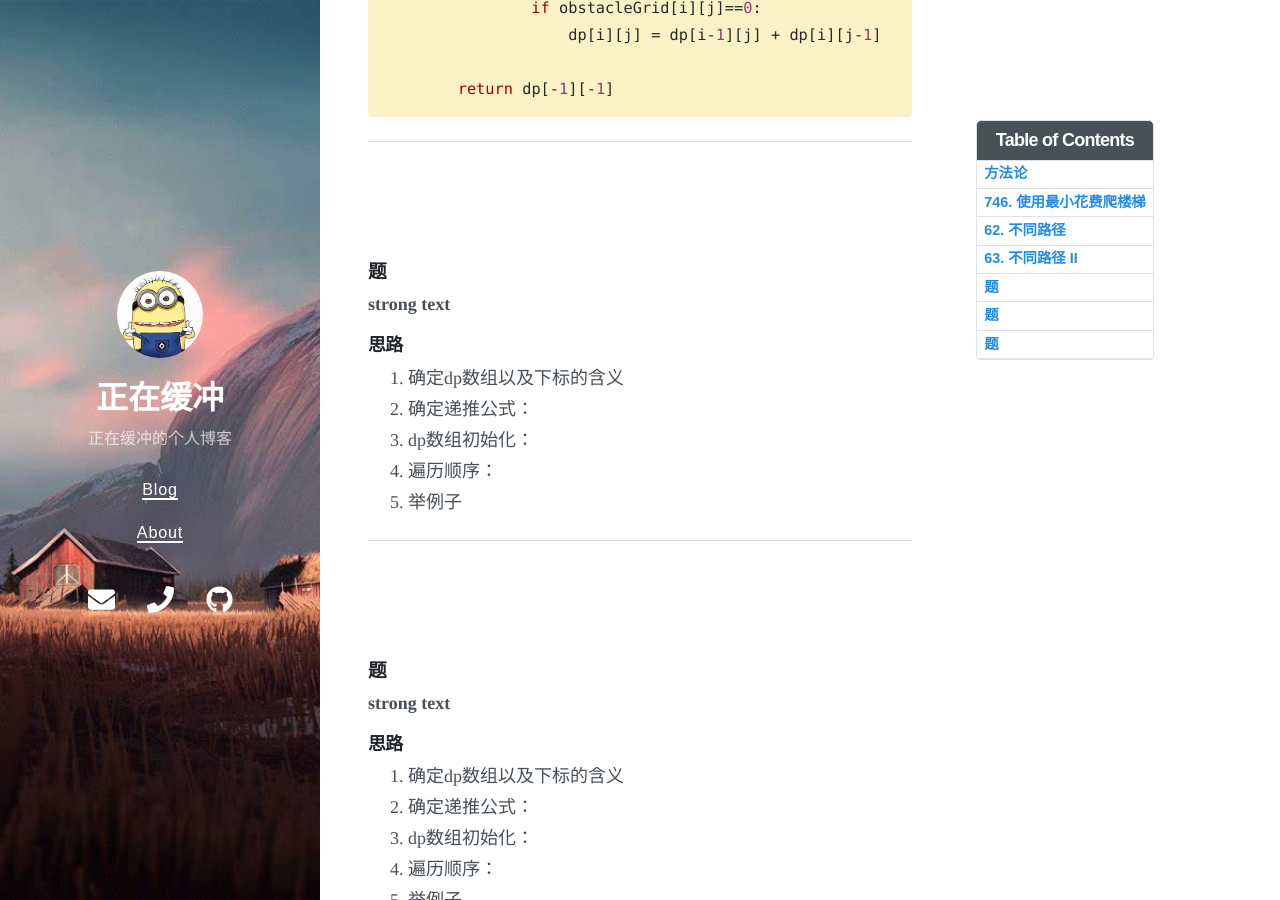
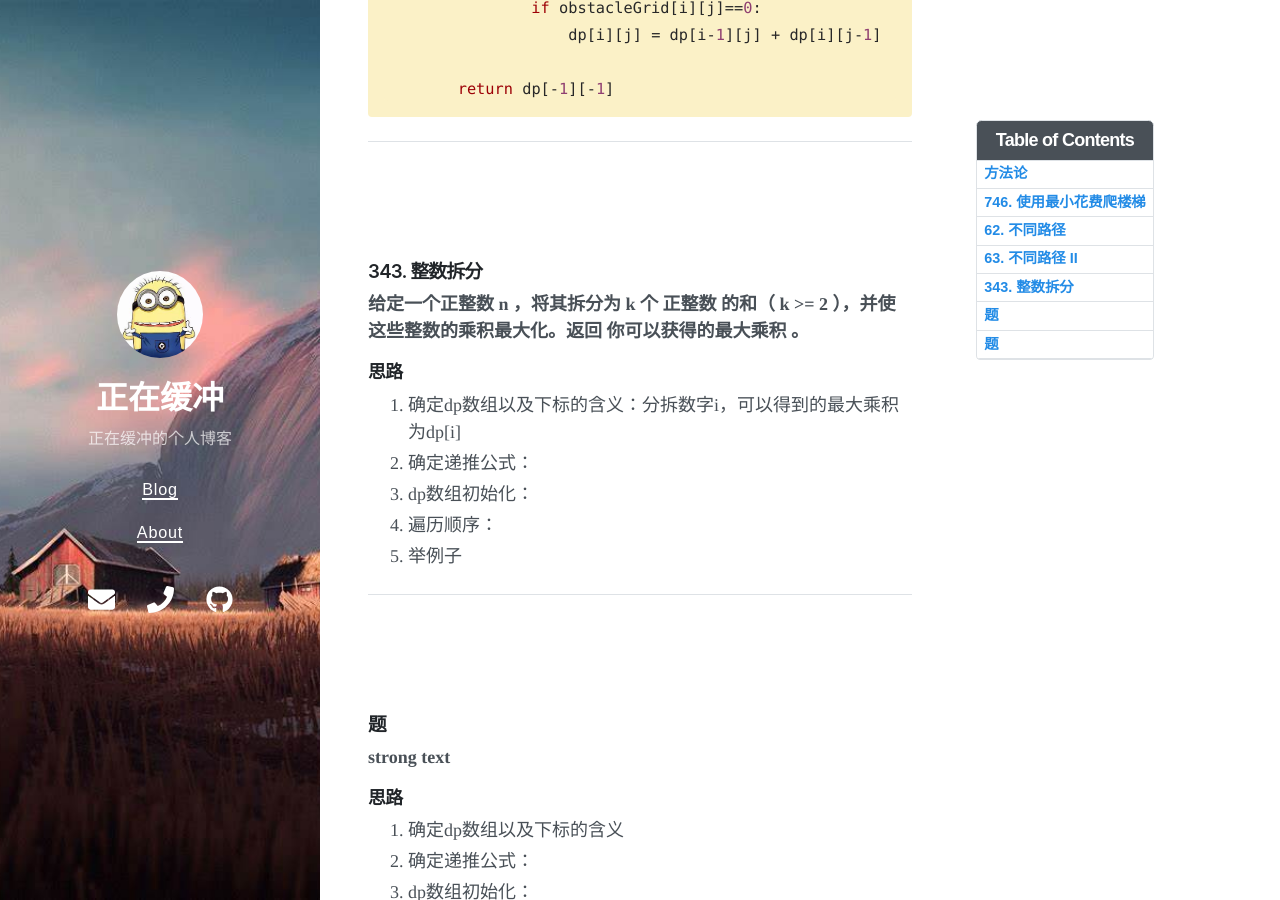
Before and after one commit to Zzhc3321/personal-blog.github.io, a Jekyll site: the page built from _posts/2022-03-04-动态规划.md, in a window 1280 px wide and 900 px high, scrolled down 3630 px. Built offline with Jekyll 4.4.1, drawn with Linux system fonts in a browser that asks for light colours; nearby versions of some CDN libraries.

Commit message:
修改文件: _posts/2022-03-04-动态规划.md

```diff
--- a/_posts/2022-03-04-动态规划.md
+++ b/_posts/2022-03-04-动态规划.md
@@ -191,13 +191,13 @@ class Solution:
 
 
 
-### 题
+### 343. 整数拆分
 
-**strong text**
+**给定一个正整数 n ，将其拆分为 k 个 正整数 的和（ k >= 2 ），并使这些整数的乘积最大化。返回 你可以获得的最大乘积 。**
 
 
 #### 思路
-1. 确定dp数组以及下标的含义
+1. 确定dp数组以及下标的含义：分拆数字i，可以得到的最⼤乘积为dp[i]
 2. 确定递推公式：
 3. dp数组初始化：
 4. 遍历顺序：
```
